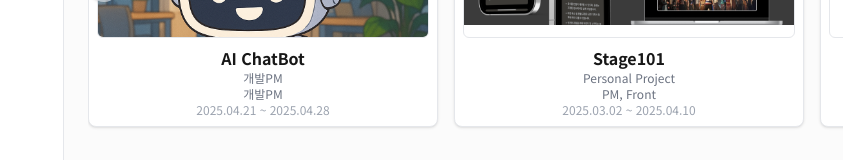
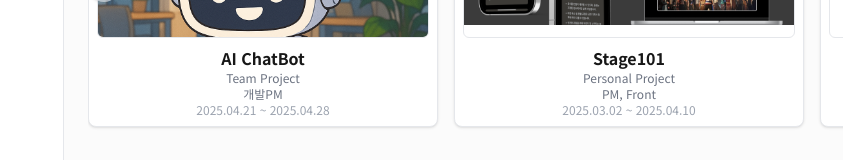
Before and after one commit to YouKnowThat-Park/WooSeokBot, a Next.js app in the folder front/: page /project/dogo in a window 1280 px wide. Shown: the part 9473-9633 px from the top of the page, without its empty margins (437-1280 px from the left). Built offline with nearby package versions, Linux system fonts and the light colour scheme.

Commit message:
: chore :  Project Role 수정

```diff
--- a/front/src/data/project.ts
+++ b/front/src/data/project.ts
@@ -29,7 +29,7 @@ export const projects = [
   {
     id: "AiChatBot",
     title: "AI ChatBot",
-    description: "개발PM",
+    description: "Team Project",
     role: "개발PM",
     date: "2025.04.21 ~ 2025.04.28",
     image: "/aichatbot.png",
```
